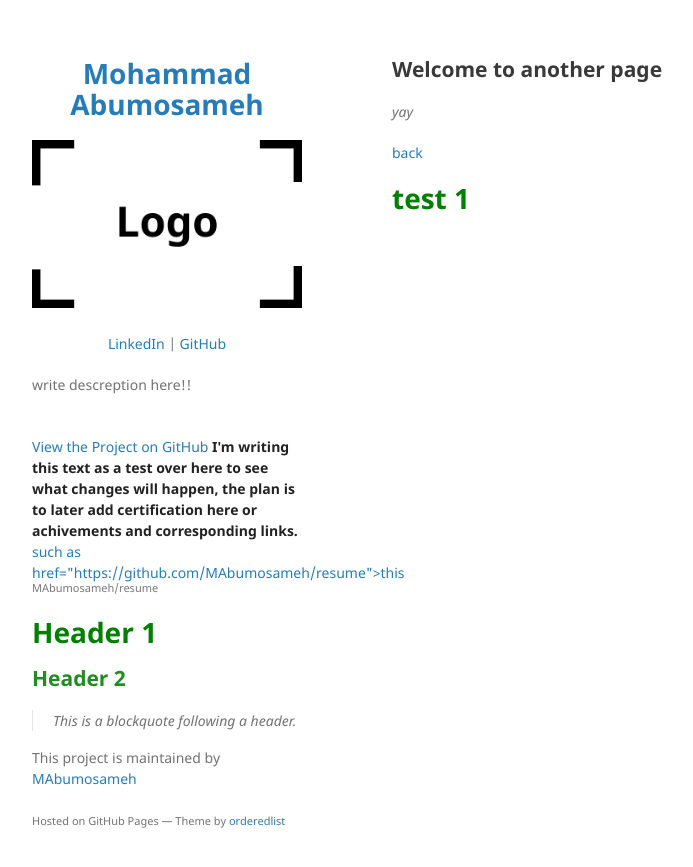
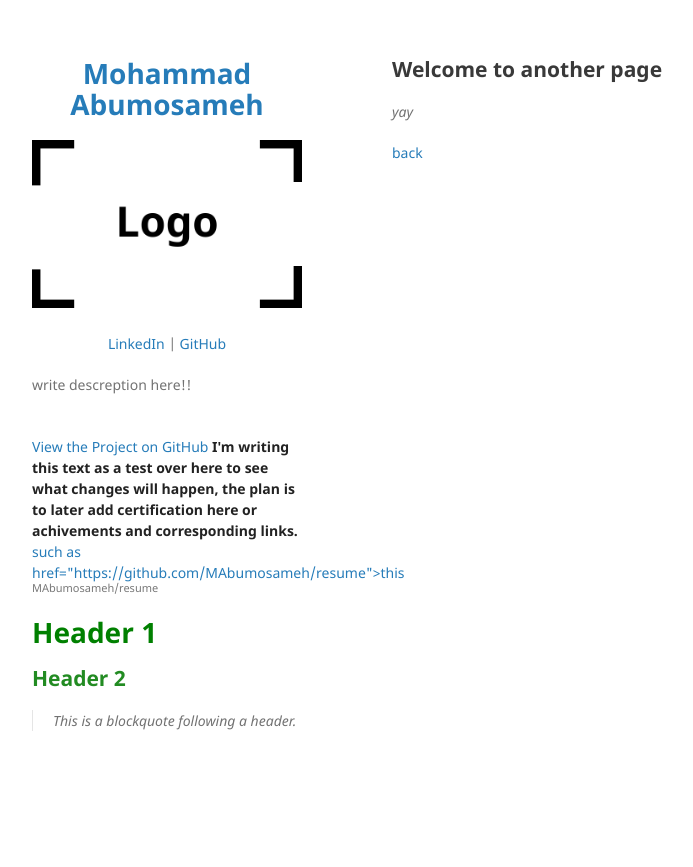
Before and after one commit to MAbumosameh/resume, a Jekyll site: the page built from another-page.md, in a window 1280 px wide. Shown: the top 867 px of the page, without its empty margins (178-871 px from the left). Built offline with Jekyll 4.4.1, drawn with Linux system fonts in a browser that asks for light colours; our own code applies the rules of GitHub Pages for plain Markdown files.

Commit message:
Update default.html

```diff
--- a/_layouts/default.html
+++ b/_layouts/default.html
@@ -49,15 +49,17 @@
       <section>
 
       {{ content }}
-       <h1 style="color: #008000;">test 1</h1>
 
       </section>
+
+<!-- Hiding footer text
       <footer>
         {% if site.github.is_project_page %}
         <p>This project is maintained by <a href="{{ site.github.owner_url }}">{{ site.github.owner_name }}</a></p>
         {% endif %}
         <p><small>Hosted on GitHub Pages &mdash; Theme by <a href="https://github.com/orderedlist">orderedlist</a></small></p>
       </footer>
+-->
     </div>
     <script src="{{ "/assets/js/scale.fix.js" | relative_url }}"></script>
   </body>
```
